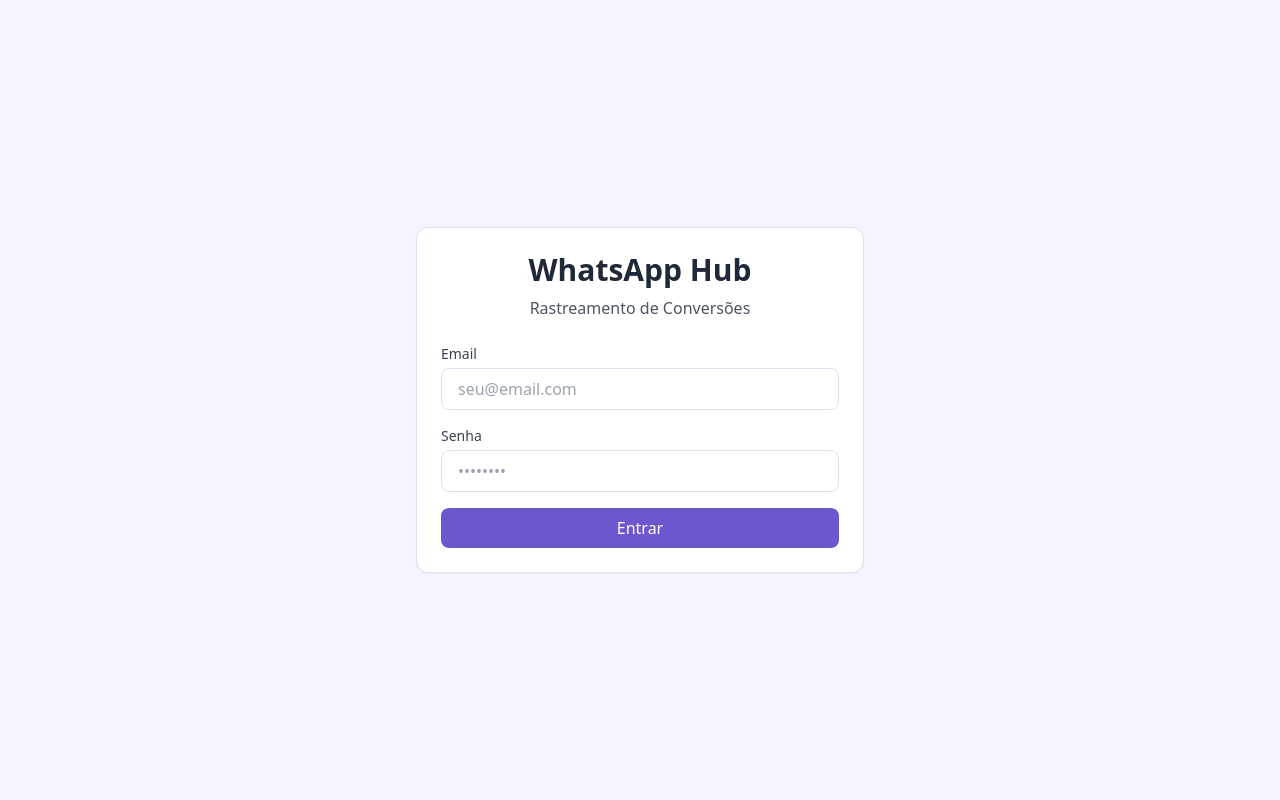
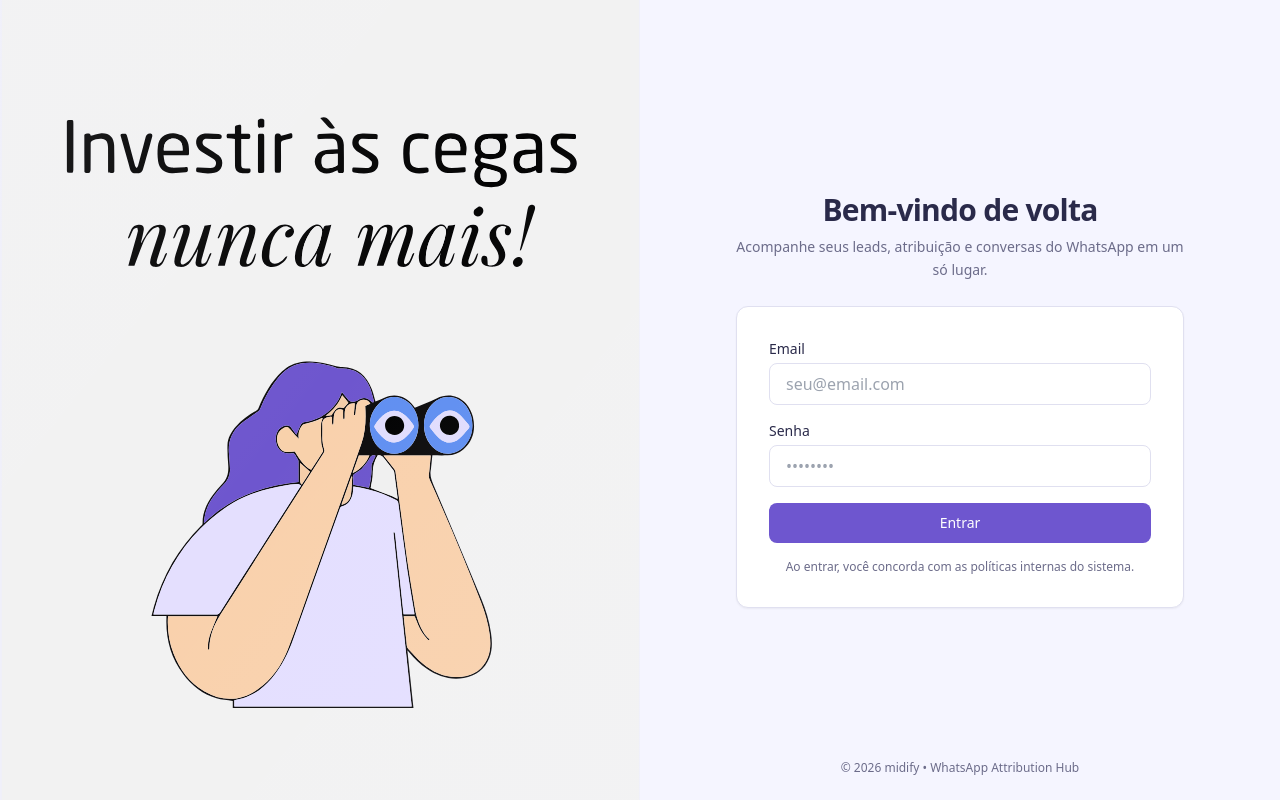
Before and after one commit to HUBMidify/whatsapp-hub, a Next.js app in the folder apps/frontend/: page /login in a window 1280 px wide. Built offline with nearby package versions, Linux system fonts and the light colour scheme.

Commit message:
feat(login): monday-style split layout with hero image

```diff
--- a/apps/frontend/src/app/login/page.tsx
+++ b/apps/frontend/src/app/login/page.tsx
@@ -1,48 +1,70 @@
-'use client';
+'use client'
 
-import { signIn } from "next-auth/react";
-import { useState } from "react";
-import { useRouter } from "next/navigation";
-import { toast } from "sonner";
+import { signIn } from "next-auth/react"
+import { useState } from "react"
+import { useRouter } from "next/navigation"
+import { toast } from "sonner"
+
+import { Card } from "@/components/ui/card"
+import { Button } from "@/components/ui/button"
 
 export default function LoginPage() {
-  const [email, setEmail] = useState("");
-  const [password, setPassword] = useState("");
-  const [loading, setLoading] = useState(false);
-  const router = useRouter();
+  const [email, setEmail] = useState("")
+  const [password, setPassword] = useState("")
+  const [loading, setLoading] = useState(false)
+  const router = useRouter()
 
   async function handleSubmit(e: React.FormEvent) {
-    e.preventDefault();
-    setLoading(true);
+    e.preventDefault()
+    setLoading(true)
 
     const result = await signIn("credentials", {
       email,
       password,
       redirect: false,
-    });
+    })
 
     if (result?.error) {
-      toast.error("Email ou senha incorretos");
-      setLoading(false);
+      toast.error("Email ou senha incorretos")
+      setLoading(false)
     } else {
-      toast.success("Login realizado!");
-      router.push("/dashboard");
+      toast.success("Login realizado!")
+      router.push("/dashboard")
     }
   }
 
   return (
-    <div className="min-h-screen flex items-center justify-center bg-gradient-to-br from-primary-50 to-primary-100">
-      <div className="card max-w-md w-full space-y-6">
-        {/* Logo/Title */}
-        <div className="text-center">
-          <h1 className="text-3xl font-bold text-gray-800">WhatsApp Hub</h1>
-          <p className="text-gray-600 mt-2">Rastreamento de Conversões</p>
+    <div className="min-h-screen bg-background">
+      <div className="grid min-h-screen md:grid-cols-2">
+        {/* Coluna esquerda: visual */}
+        <div className="relative hidden md:block bg-muted">
+          <div className="absolute inset-0">
+            <img
+              src="/login/hero.svg"
+              alt=""
+              className="h-full w-full object-cover"
+              draggable={false}
+            />
+            <div className="absolute inset-0 bg-gradient-to-br from-background/10 via-transparent to-background/10" />
+          </div>
         </div>
 
-        {/* Form */}
+        {/* Coluna direita: formulário */}
+        <div className="relative flex items-center justify-center p-6 md:p-10">
+          <div className="w-full max-w-md">
+            <div className="mb-6 text-center">
+              <h1 className="text-3xl font-semibold tracking-tight text-foreground">
+                Bem-vindo de volta
+              </h1>
+              <p className="mt-2 text-sm leading-relaxed text-muted-foreground">
+                Acompanhe seus leads, atribuição e conversas do WhatsApp em um só lugar.
+              </p>
+            </div>
+
+            <Card className="p-6 md:p-8">
               <form onSubmit={handleSubmit} className="space-y-4">
                 <div>
-            <label className="block text-sm font-medium text-gray-700 mb-1">
+                  <label className="block text-sm font-medium text-foreground mb-1">
                     Email
                   </label>
                   <input
@@ -52,11 +74,12 @@
                     className="input"
                     placeholder="seu@email.com"
                     required
+                    autoComplete="email"
                   />
                 </div>
 
                 <div>
-            <label className="block text-sm font-medium text-gray-700 mb-1">
+                  <label className="block text-sm font-medium text-foreground mb-1">
                     Senha
                   </label>
                   <input
@@ -66,18 +89,26 @@
                     className="input"
                     placeholder="••••••••"
                     required
+                    autoComplete="current-password"
                   />
                 </div>
 
-          <button
-            type="submit"
-            disabled={loading}
-            className="btn-primary w-full"
-          >
+                <Button type="submit" className="w-full" disabled={loading}>
                   {loading ? "Entrando..." : "Entrar"}
-          </button>
+                </Button>
+
+                <div className="text-center text-xs text-muted-foreground">
+                  Ao entrar, você concorda com as políticas internas do sistema.
+                </div>
               </form>
+            </Card>
+
+          </div>
+          <div className="absolute bottom-6 text-xs text-muted-foreground">
+            © 2026 midify • WhatsApp Attribution Hub
           </div>
           </div>
-  );
+        </div>
+      </div>
+  )
 }
```
Also changed, not shown: apps/frontend/public/login/hero.svg (added). Lines whose indentation alone changed are shown as unchanged.
